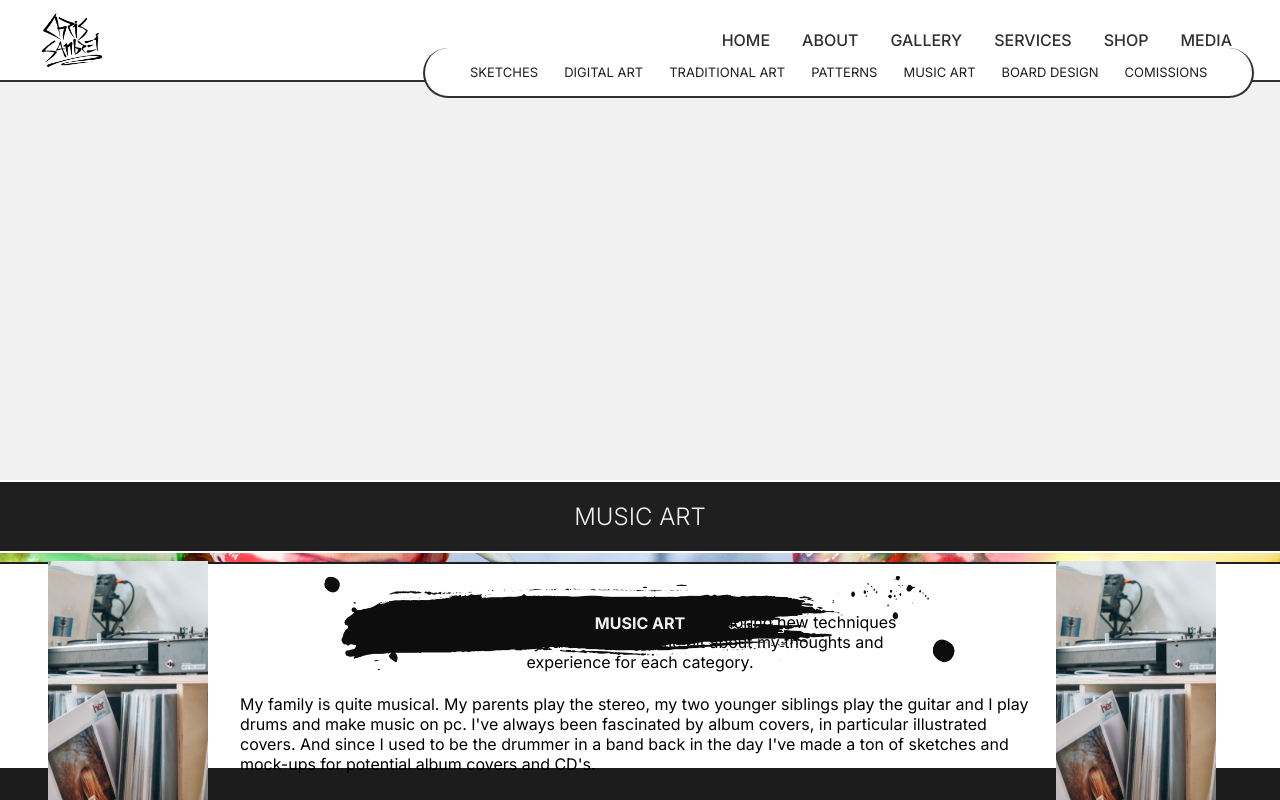
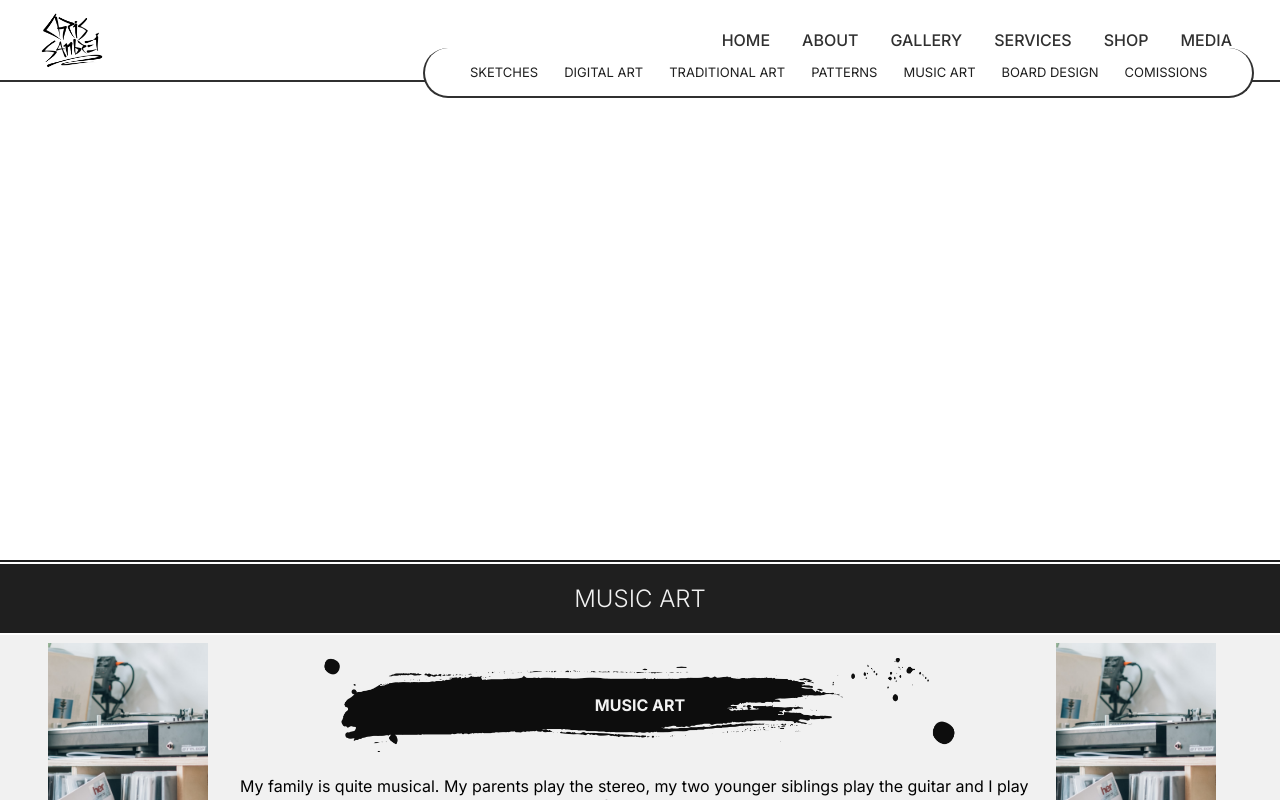
Before and after one commit to ChristianSB89/chris-sabre-art, a React (Create React App) app: page /gallery/music in a window 1280 px wide. Shown: the top 800 px of the page. Built offline with nearby package versions, Linux system fonts and the light colour scheme.

Commit message:
Cleaned up Gallery code and started work on sub-pages

```diff
--- a/src/pages/Gallery/Gallery.jsx
+++ b/src/pages/Gallery/Gallery.jsx
@@ -2,20 +2,15 @@ import React from "react";
 import { Outlet } from "react-router-dom";
 
 import {
+  PageBody,
+  NavBar,
+  LinkFix,
+  GalleryHeader,
+  SiteTitle,
+  Description,
   CategoryFlex,
-  CategoryText,
-  Description,
-  FlexRow,
-  GalleryHeader,
   GalleryIntro,
-  HeaderTxt,
-  LinkFix,
-  NavBar,
-  PageBody,
-  SectionImg,
-  SiteTitle,
-  TxtStroke,
-} from "./galleryStyle";
+} from "./galleryMainPageStyle";
 
 function Gallery() {
   return (
@@ -34,15 +29,6 @@ function Gallery() {
       <GalleryHeader>
         <SiteTitle>Gallery</SiteTitle>
       </GalleryHeader>
-      <Description>
-        <CategoryFlex>
-          <GalleryIntro>
-            As you will see in this gallery, I am always exploring new
-            techniques and styles. Below you can read a little bit about my
-            thoughts and experience for each category.
-          </GalleryIntro>
-        </CategoryFlex>
-      </Description>
     </PageBody>
   );
 }
--- a/src/pages/Gallery/galleryStyle.jsx
+++ b/src/pages/Gallery/galleryMainPageStyle.jsx
@@ -51,22 +51,6 @@ export const GalleryHeader = styled.section`
   align-items: center;
 `;
 
-export const TxtStroke = styled.section`
-  width: 40em;
-  overflow: visible;
-  background-image: url(${Splatter});
-  background-size: cover;
-  background-position: center;
-  resize: both;
-`;
-
-export const HeaderTxt = styled.h4`
-  color: #f1f1f1;
-  text-transform: uppercase;
-  text-align: center;
-  padding: 1em 3em;
-`;
-
 export const SiteTitle = styled.h2`
   color: #f1f1f1;
   background: #1f1f1f;
@@ -94,21 +78,3 @@ export const GalleryIntro = styled.p`
   text-align: center;
   padding-bottom: 3em;
 `;
-
-export const CategoryText = styled.p`
-  width: 50em;
-  padding: 0.5em 1em;
-`;
-
-export const SectionImg = styled.img`
-  width: 10em;
-  height: 20em;
-  object-fit: cover;
-  padding-right: 1em;
-`;
-
-export const FlexRow = styled.section`
-  display: flex;
-  justify-content: center;
-  padding: 0.5em 0;
-`;
--- a/src/pages/Gallery/globalGalleryStyle.jsx
+++ b/src/pages/Gallery/globalGalleryStyle.jsx
@@ -3,10 +3,11 @@ import styled from "styled-components";
 import Splatter from "../../assets/img/splatter.png";
 
 export const Body = styled.section`
-  position: absolute;
+  margin-top: 30em;
   background: #f1f1f1;
   width: 100%;
   height: 50%;
+  border-top: 2px #1f1f1f solid;
   border-bottom: 2px #1f1f1f solid;
 `;
 
@@ -14,7 +15,6 @@ export const TitleBanner = styled.section`
   background: #1f1f1f;
   border-top: 2px #ffffff solid;
   border-bottom: 2px #ffffff solid;
-  margin-top: 25em;
 `;
 
 export const FlexRow = styled.section`
```
